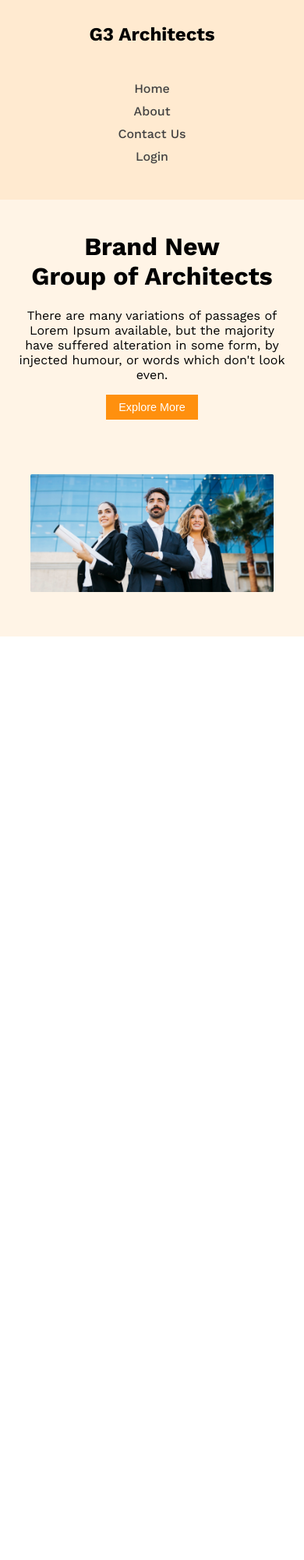
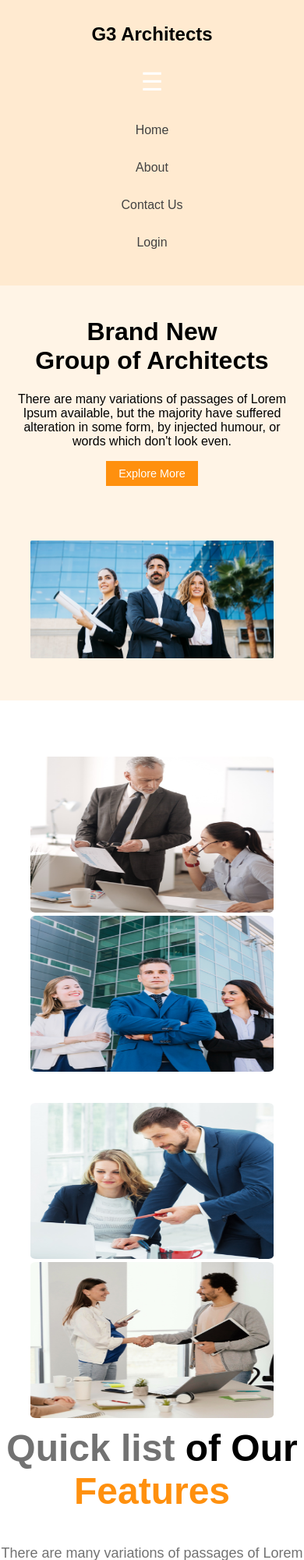
Before and after one commit to Shahil-Dev/G-3-Architects, a plain HTML site: page index.html in a window 390 px wide. Shown: the top 2000 px of the page at 78% size. Before the commit the page ends 844 px from the top, so only its background shows below. Drawn offline with nearby package versions, Linux system fonts and the light colour scheme.

Commit message:
third commid

```diff
--- a/index.html
+++ b/index.html
@@ -10,6 +10,7 @@
     <header class="light-bg">
         <nav class="navbar light-bg display-flex">
             <h1 class="G3">G3 Architects</h1>
+            <button class="menu-toggle">☰</button> <!-- Hamburger button -->
             <ul class="display-flex nav-items">
                 <li class="item"><a class="link" href="#">Home </a></li>
                 <li class="item"><a class="link" href="#">About</a></li>
@@ -20,16 +21,36 @@
         <div class="banner">
             <div class="banner-contain">
                 <h1 class="new">Brand New <br> Group of Architects</h1>
-                <p>
-                    There are many variations of passages of Lorem Ipsum available, but the majority have suffered alteration in some form, by injected humour, or words which don't look even.
-                </p>
+                <p>There are many variations of passages of Lorem Ipsum available, but the majority have suffered alteration in some form, by injected humour, or words which don't look even.</p>
                 <button>Explore More</button>
             </div>
             <img class="bg-img" src="./Images/banner.png" alt="Architects Banner">
             <br><br><br>
         </div>
     </header>
-    <main></main>
+    <main style="max-width: 850px; margin: 0 auto;">
+        <br><br><br><br>
+        <div class="display-flex sec-div">
+            <section class="display-flex ddt">
+               <div>
+                   <img class="faat" src="./Images/team1.png" alt="">
+                   <img class="faat" src="./Images/team2.png" alt="">
+               </div>
+               <br><br>
+               <div>
+                   <img class="faat" src="./Images/team3.png" alt="">
+                   <img class="faat" src="./Images/team4.png" alt="">
+               </div>
+            </section>
+            <section class="quick">
+                <h1 class="features"><span style="color: #727272;">Quick list</span> of Our <br><span style="color: #FF900E;">Features</span></h1>
+                <p class="many">There are many variations of passages of Lorem Ipsum available, but the majority have suffered alteration in some form, by injected humour, or words which don't look even.</p>
+                <button>Explore More</button>
+            </section>
+        </div>
+
+    </main>
     <footer></footer>
+    <script src="index.js"></script> <!-- Link JavaScript for toggle functionality -->
 </body>
 </html>
--- /dev/null
+++ b/index.js
@@ -0,0 +1,5 @@
+// script.js
+document.querySelector('.menu-toggle').addEventListener('click', () => {
+    const navItems = document.querySelector('.nav-items');
+    navItems.classList.toggle('nav-active');
+});
--- a/style.css
+++ b/style.css
@@ -1,10 +1,10 @@
-/*Font*/
-@import url('https://fonts.googleapis.com/css2?family=Work+Sans:ital,wght@0,100..900;1,100..900&display=swap');
+/* Base styles */
 body {
     font-family: "Work Sans", sans-serif;
     margin: 0;
     padding: 0;
 }
+
 .display-flex {
     display: flex;
 }
@@ -39,7 +39,7 @@ body {
     margin: 0 auto;
     margin-bottom: 50px;
 }
-.bg-img{
+.bg-img {
     width: 80%;
     height: auto;
     max-width: 100%;
@@ -61,6 +61,31 @@ button {
 button:hover {
     background-color: #ff750e;
 }
+.menu-toggle {
+    display: none;
+}
+.faat {
+    width: 200px;
+    height: 200px;
+}
+.ddt {
+    gap: 5px;
+}
+.sec-div {
+    gap: 50px;
+}
+.quick {
+    margin-top: 80px;
+}
+.features {
+    font-size: 3rem;
+
+}
+.many {
+    color: #727272;
+    font-size: 18px;
+    line-height: 1.5rem;
+}
 
 /* Responsive Styles */
 @media (max-width: 1200px) {
@@ -70,9 +95,13 @@ button:hover {
     .new {
         font-size: 3.5rem;
     }
-    .bg-img{
+    .bg-img {
         max-width: 80%;
     }
+    .menu-toggle {
+        display: none;
+    }
+
 }
 
 @media (max-width: 992px) {
@@ -86,16 +115,21 @@ button:hover {
         max-width: 650px;
     }
     .nav-items {
-        flex-direction: column;
+        flex-direction:row;
         align-items: center;
+        gap: 20px;
+         /* Initially hidden for smaller screens */
     }
     .item {
         margin-right: 0;
         margin-bottom: 15px;
     }
-    .bg-img{
+    .bg-img {
         width: 80%;
         height: auto;
+    }
+    .menu-toggle {
+        display: none;
     }
 }
 
@@ -106,12 +140,25 @@ button:hover {
     .new {
         font-size: 2.5rem;
     }
+    .quick{
+        margin-top: 0px;
+    }
+    .many{
+        margin-top: 0px;
+        bottom: 1px;
+    }
     .banner-contain {
         padding: 20px;
     }
-    .bg-img{
+    .bg-img {
         width: 80%;
         height: auto;
+    }
+    .menu-toggle {
+        display: none;
+    }
+    .features {
+        margin-top: 7px;
     }
 }
 
@@ -122,17 +169,33 @@ button:hover {
     .new {
         font-size: 2rem;
     }
-    .banner img {
-        width: 80%;
-        height: auto;
-    }
     .navbar {
         flex-direction: column;
         text-align: center;
     }
+    .menu-toggle {
+        display: block;
+        background: none;
+        border: none;
+        font-size: 2rem;
+        cursor: pointer;
+    }
     .nav-items {
         flex-direction: column;
         padding: 10px 0;
+    }
+    .ddt{
+        display: block;
+    }
+    .faat{
+        width: 80%;
+
+
+    }
+    .sec-div{
+    display: block;
+    text-align: center;
+    margin: 0 auto;
     }
     .item {
         margin-right: 0;
@@ -143,3 +206,8 @@ button:hover {
         padding: 8px 16px;
     }
 }
+
+/* Show the menu when toggle is clicked */
+.nav-active {
+    display: flex !important;
+}
```
